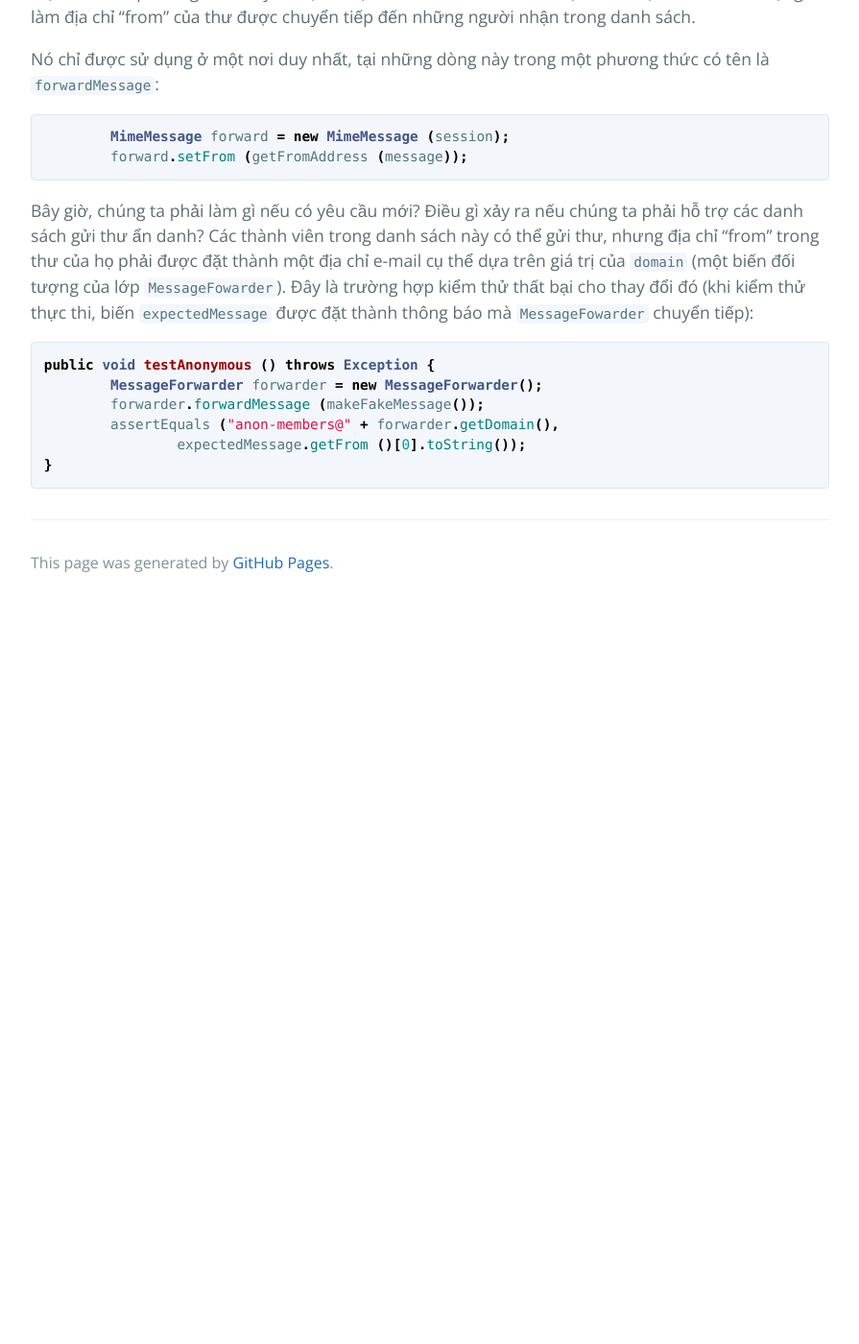
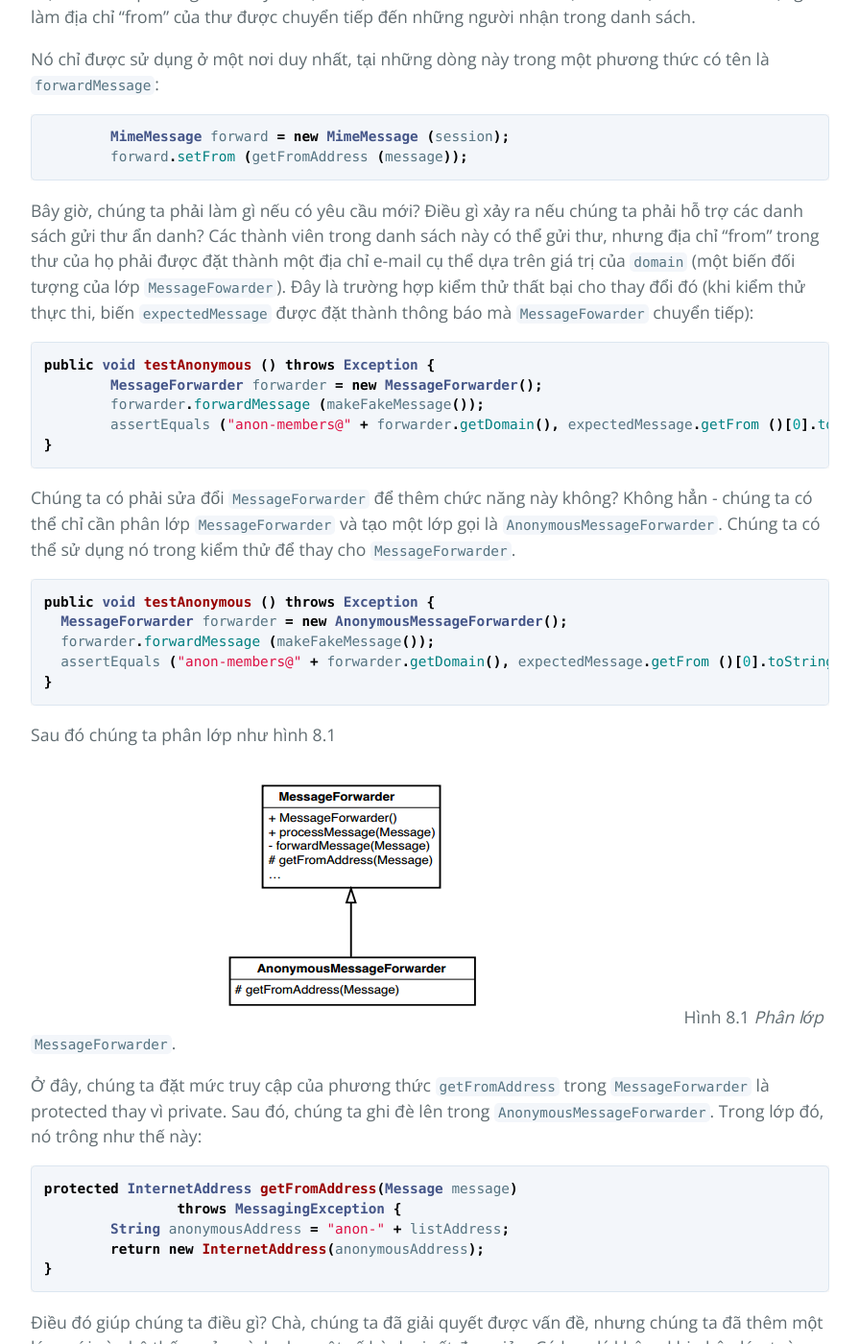
Before and after one commit to HaiBV/haibv.github.io, a Jekyll site: the page built from working-effectively-with-legacy-code/chapter-8-how-do-i-add-a-feature.md, in a window 1280 px wide and 1400 px high, scrolled down 9132 px. Shown: the whole window at 96% size, without its empty margins (192-1087 px from the left). Built offline with Jekyll 4.4.1, drawn with Linux system fonts in a browser that asks for light colours; our own code applies the rules of GitHub Pages for plain Markdown files; before the commit the page ends 9762 px from its top, so only the background shows below that; some of the changed text lies outside the part shown.

Commit message:
Book - Working Efectively with Legacy Code - P2 - C8

````diff
--- a/working-effectively-with-legacy-code/chapter-8-how-do-i-add-a-feature.md
+++ b/working-effectively-with-legacy-code/chapter-8-how-do-i-add-a-feature.md
@@ -296,7 +296,41 @@ Bây giờ, chúng ta phải làm gì nếu có yêu cầu mới? Điều gì x
 public void testAnonymous () throws Exception {
 	MessageForwarder forwarder = new MessageForwarder();
 	forwarder.forwardMessage (makeFakeMessage());
-	assertEquals ("anon-members@" + forwarder.getDomain(),
-		expectedMessage.getFrom ()[0].toString());
+	assertEquals ("anon-members@" + forwarder.getDomain(), expectedMessage.getFrom ()[0].toString());
 }
 ```
+
+Chúng ta có phải sửa đổi `MessageForwarder` để thêm chức năng này không? Không hẳn - chúng ta có thể chỉ cần phân lớp `MessageForwarder` và tạo một lớp gọi là `AnonymousMessageForwarder`. Chúng ta có thể sử dụng nó trong kiểm thử để thay cho `MessageForwarder`.
+
+```java
+public void testAnonymous () throws Exception {
+  MessageForwarder forwarder = new AnonymousMessageForwarder();
+  forwarder.forwardMessage (makeFakeMessage());
+  assertEquals ("anon-members@" + forwarder.getDomain(), expectedMessage.getFrom ()[0].toString());
+}
+```
+
+Sau đó chúng ta phân lớp như hình 8.1
+
+![8.1](images/8/8-1.png)
+Hình 8.1 _Phân lớp_ `MessageForwarder`.
+
+Ở đây, chúng ta đặt mức truy cập của phương thức `getFromAddress` trong `MessageForwarder` là protected thay vì private. Sau đó, chúng ta ghi đè lên trong `AnonymousMessageForwarder`. Trong lớp đó, nó trông như thế này:
+
+```java
+protected InternetAddress getFromAddress(Message message)
+		throws MessagingException {
+	String anonymousAddress = "anon-" + listAddress;
+	return new InternetAddress(anonymousAddress);
+}
+```
+
+Điều đó giúp chúng ta điều gì? Chà, chúng ta đã giải quyết được vấn đề, nhưng chúng ta đã thêm một lớp mới vào hệ thống của mình cho một số hành vi rất đơn giản. Có hợp lý không khi phân lớp toàn bộ lớp `message-forwarding` chỉ để thay đổi địa chỉ "from" của nó? Về lâu dài thì không, nhưng điều tốt là nó cho phép chúng ta vượt qua kiểm thử một cách nhanh chóng. Và khi vượt qua kiểm thử đó, chúng ta có thể sử dụng nó để đảm bảo rằng hành vi mới được duy trì khi chúng tôi quyết định muốn thay đổi thiết kế.
+
+```java
+public void testAnonymous () throws Exception {
+	MessageForwarder forwarder = new AnonymousMessageForwarder();
+	forwarder.forwardMessage (makeFakeMessage());
+	assertEquals ("anon-members@" + forwarder.getDomain(), expectedMessage.getFrom ()[0].toString());
+}
+```
````
Also changed, not shown: working-effectively-with-legacy-code/images/8/8-1.png (added).
